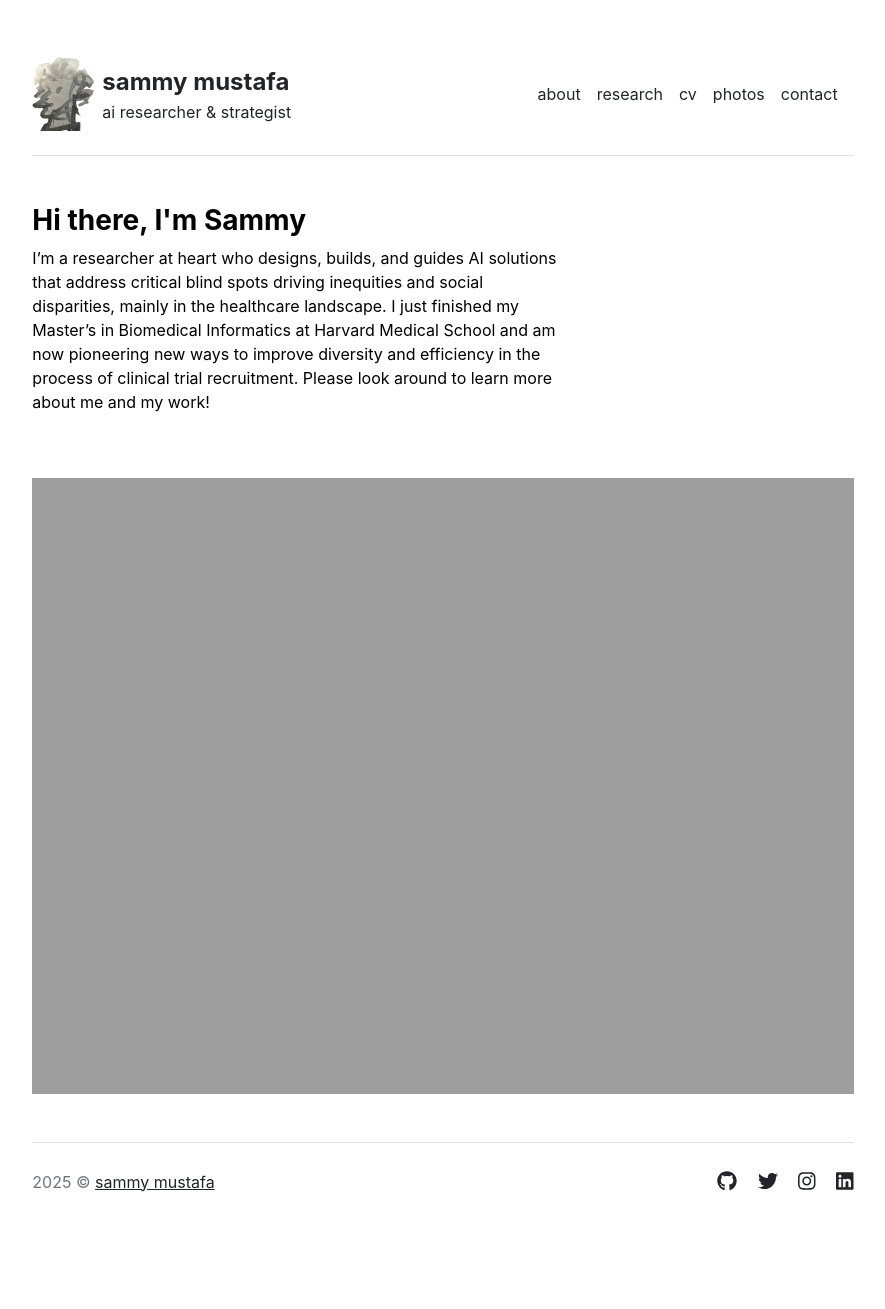
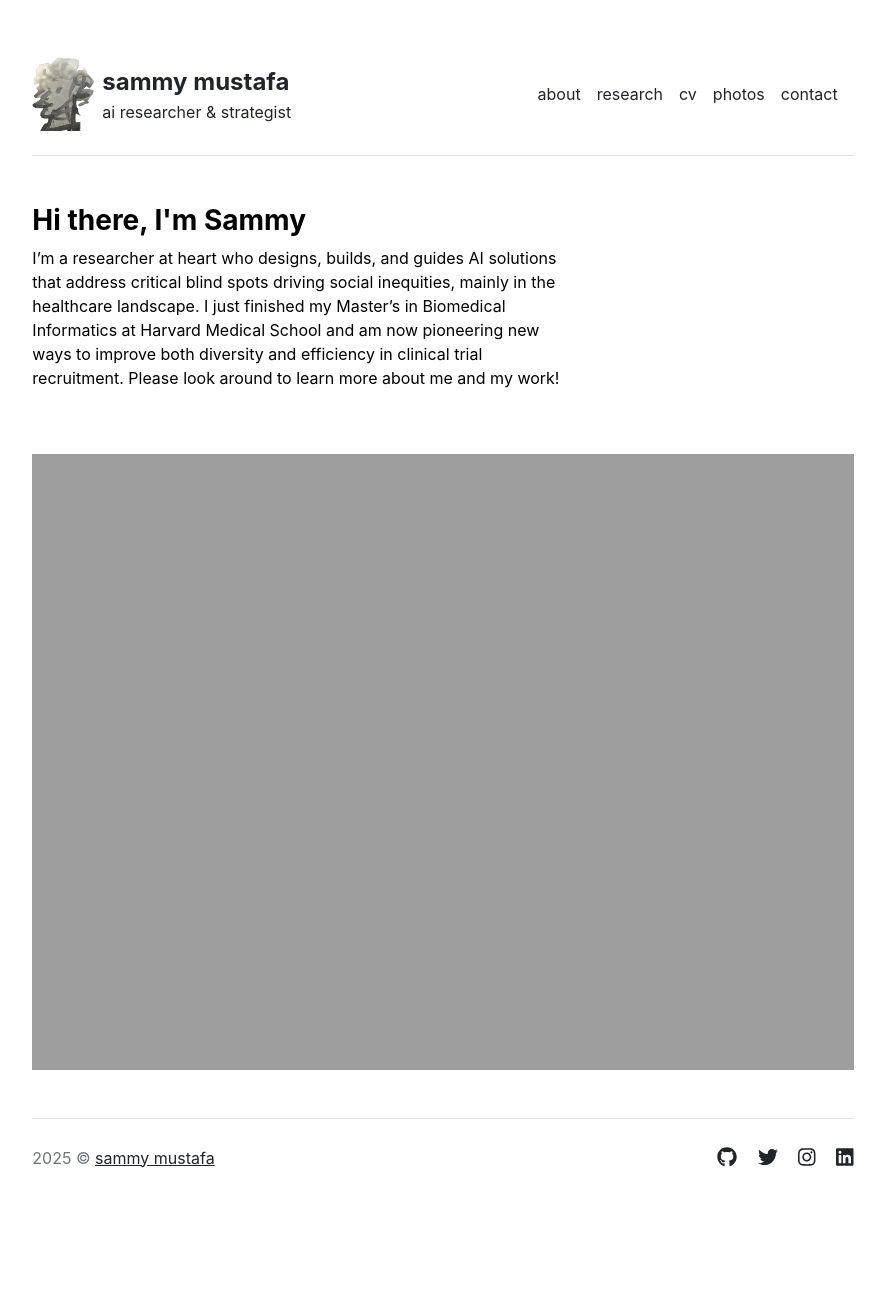
Before and after one commit to sammymustafa/personal-website, a Jekyll site: the page built from index.md, in a window 1280 px wide. Shown: the whole page, without its empty margins (197-1082 px from the left). Built offline with Jekyll 4.4.1, drawn with Linux system fonts in a browser that asks for light colours; after the commit the page ends 1285 px from its top, so only the background shows below that.

Commit message:
fixed intro

```diff
--- a/index.md
+++ b/index.md
@@ -3,4 +3,4 @@
 title: "Home"
 ---
 
-I’m a researcher at heart who designs, builds, and guides AI solutions that address critical blind spots driving inequities and social disparities, mainly in the healthcare landscape. I just finished my Master’s in Biomedical Informatics at Harvard Medical School and am now pioneering new ways to improve diversity and efficiency in the process of clinical trial recruitment. Please look around to learn more about me and my work!
+I’m a researcher at heart who designs, builds, and guides AI solutions that address critical blind spots driving social inequities, mainly in the healthcare landscape. I just finished my Master’s in Biomedical Informatics at Harvard Medical School and am now pioneering new ways to improve both diversity and efficiency in clinical trial recruitment. Please look around to learn more about me and my work!
```
